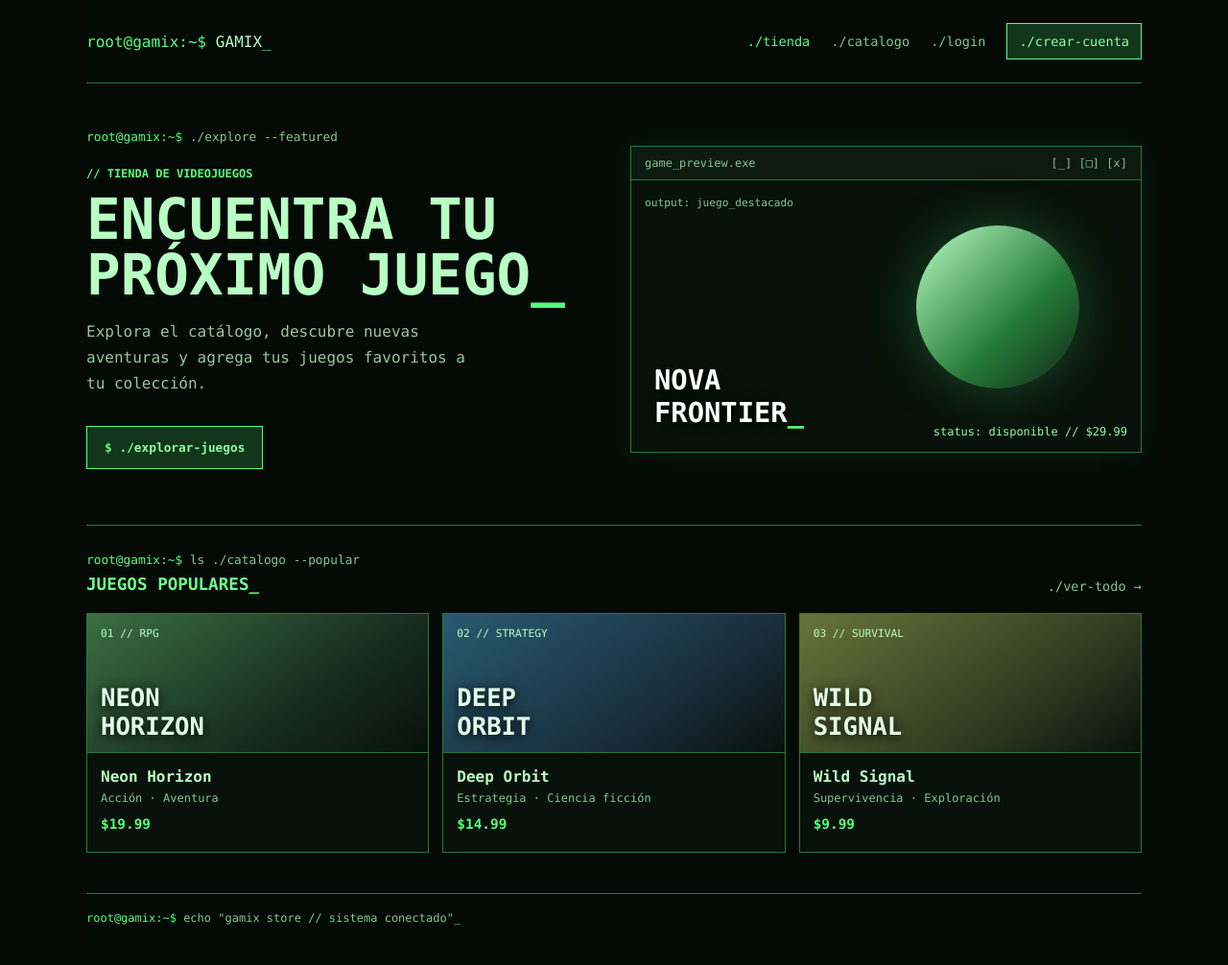
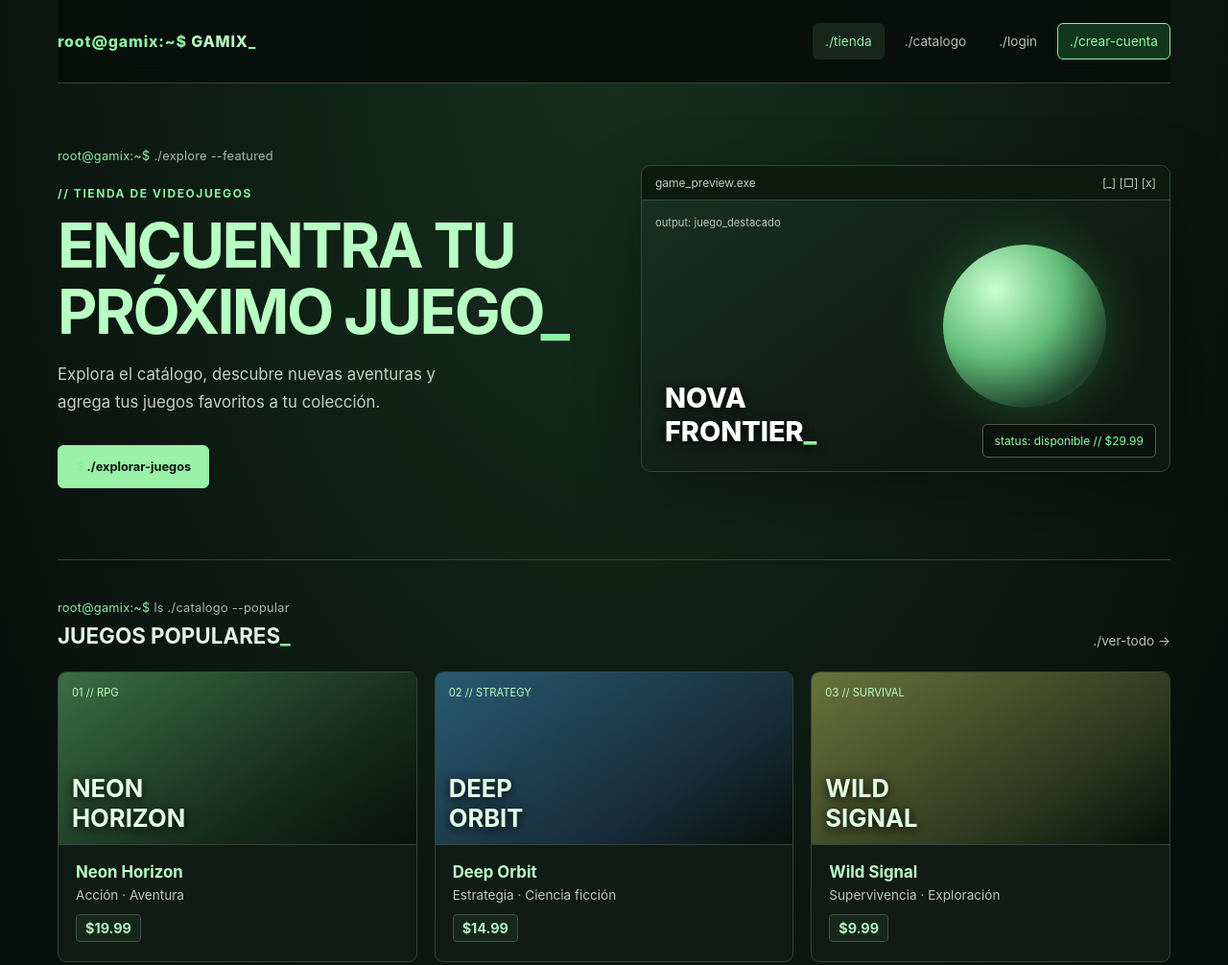
Before and after one commit to Hebils/SteamStore, a website: page Frontend/index.html in a window 1280 px wide. Shown: the top 1006 px of the page at 96% size. Drawn offline with Linux system fonts and the light colour scheme.

Commit message:
Modificacion de visuales de la pagina

```diff
--- a/css/style.css
+++ b/css/style.css
@@ -556,3 +556,70 @@ body:has(.store) {
         margin: -24px -24px 24px;
     }
 }
+
+/* Interfaz revisada: jerarquía clara, contraste y controles reconocibles. */
+:root {
+    color-scheme: dark;
+    font-family: Inter, "Segoe UI", Consolas, sans-serif;
+    color: #e5efe8;
+    background: #090f0c;
+    --green: #8cf0a0;
+    --soft-green: #b2c8b7;
+    --border: #30483a;
+    --panel: #111a14;
+}
+
+body { background-color: #090f0c; color: #e5efe8; }
+a { color: #a1f4b0; }
+a:hover { color: #d5ffdc; }
+a:focus-visible, button:focus-visible, input:focus-visible {
+    outline: 3px solid #b6ffc2;
+    outline-offset: 3px;
+}
+.cursor, .art-title span { animation: none; }
+
+body:has(.store) {
+    background: radial-gradient(ellipse at 50% 0, #16301f 0, #090f0c 48rem);
+}
+.store { width: min(calc(100% - 48px), 1160px); }
+.store-header {
+    position: sticky; top: 0; z-index: 5;
+    background: #090f0cf2; backdrop-filter: blur(12px);
+}
+.store .brand { font-weight: 800; letter-spacing: .05em; }
+.store-nav { gap: 8px; }
+.store-nav a { padding: 11px 13px; border-radius: 6px; }
+.store-nav a:hover, .store-nav .active { background: #17271c; }
+.store-nav .register { border-radius: 6px; }
+.hero { padding: 68px 0 74px; gap: 56px; }
+.terminal-line { color: #a4bdab; letter-spacing: .02em; }
+.hero h1 { font-size: clamp(2.4rem, 5vw, 4.2rem); line-height: 1.08; letter-spacing: -.04em; }
+.hero-copy>p:not(.terminal-line):not(.eyebrow) { color: #c1d0c4; font-size: 1.05rem; }
+.eyebrow { letter-spacing: .13em; }
+.button, .btn-primary { border-radius: 6px; color: #08130b; background: #9af2a8; }
+.button:hover, .btn-primary:hover { background: #c2ffcb; color: #08130b; }
+.hero-art { border-radius: 10px; background: linear-gradient(145deg, #183224, #101812 72%); box-shadow: 0 22px 70px #0005; }
+.window-bar { color: #bdcfc1; }
+.planet { background: radial-gradient(circle at 32% 28%, #cbffd1, #62bc79 43%, #20452c 75%); }
+.art-status { padding: 9px 12px; border: 1px solid #46604b; border-radius: 5px; background: #0b120de8; }
+.catalog { padding: 42px 0 54px; border-color: #30483a; }
+.section-heading { margin-bottom: 24px; }
+.section-heading h2 { color: #e0f2e4; font-size: 1.4rem; }
+.game-grid { gap: 18px; }
+.game-card { overflow: hidden; padding-bottom: 16px; border-color: #30483a; border-radius: 9px; transition: transform .18s, border-color .18s, box-shadow .18s; }
+.game-card:hover { transform: translateY(-3px); border-color: #8cf0a0; box-shadow: 0 12px 30px #0004; }
+.game-art { height: 180px; }
+.game-info { padding: 4px 18px; }
+.game-card h3 { font-size: 1.05rem; }
+.game-card p { color: #bacbbe; font-size: .85rem; }
+.game-card strong { display: inline-block; margin-top: 2px; padding: 5px 9px; border: 1px solid #395543; border-radius: 4px; background: #17271c; color: #b1f5bb; }
+.store-footer { color: #a8bcae; }
+
+@media (max-width: 650px) {
+    .store { width: min(calc(100% - 32px), 1160px); }
+    .store-header { position: static; }
+    .store-nav { width: 100%; gap: 4px; }
+    .store-nav a { padding: 10px 9px; font-size: .8rem; }
+    .hero { padding: 42px 0; }
+    .game-grid { grid-template-columns: 1fr; }
+}
```
Also changed, not shown: Frontend/Login.html (+4 -1 lines), Frontend/Registro.html (+8 -4 lines), Frontend/auth.css (+43 -0 lines).
